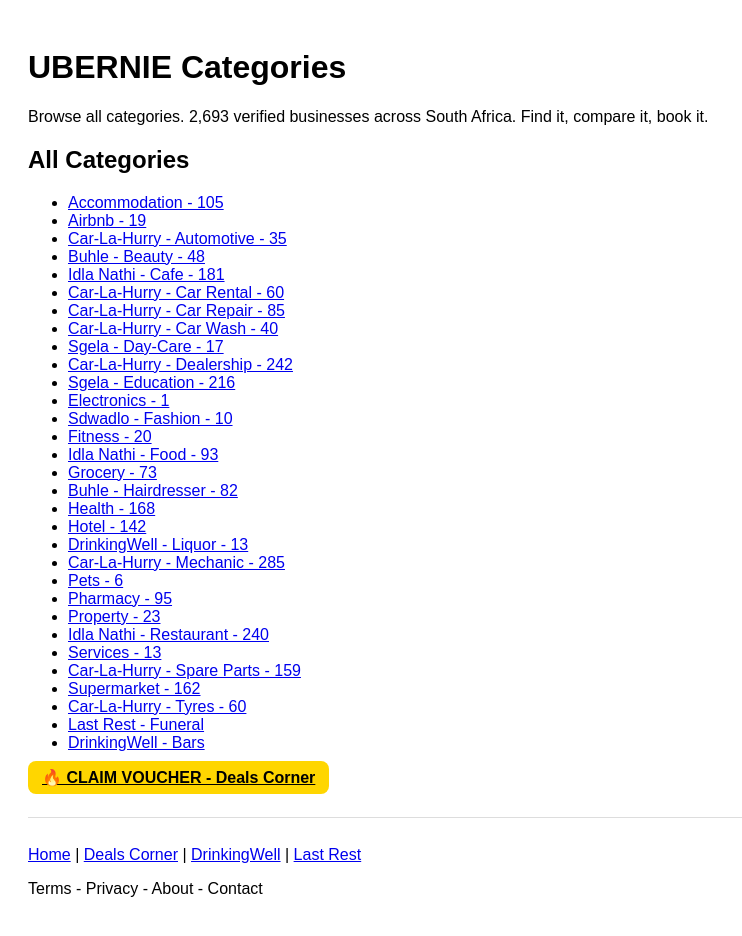
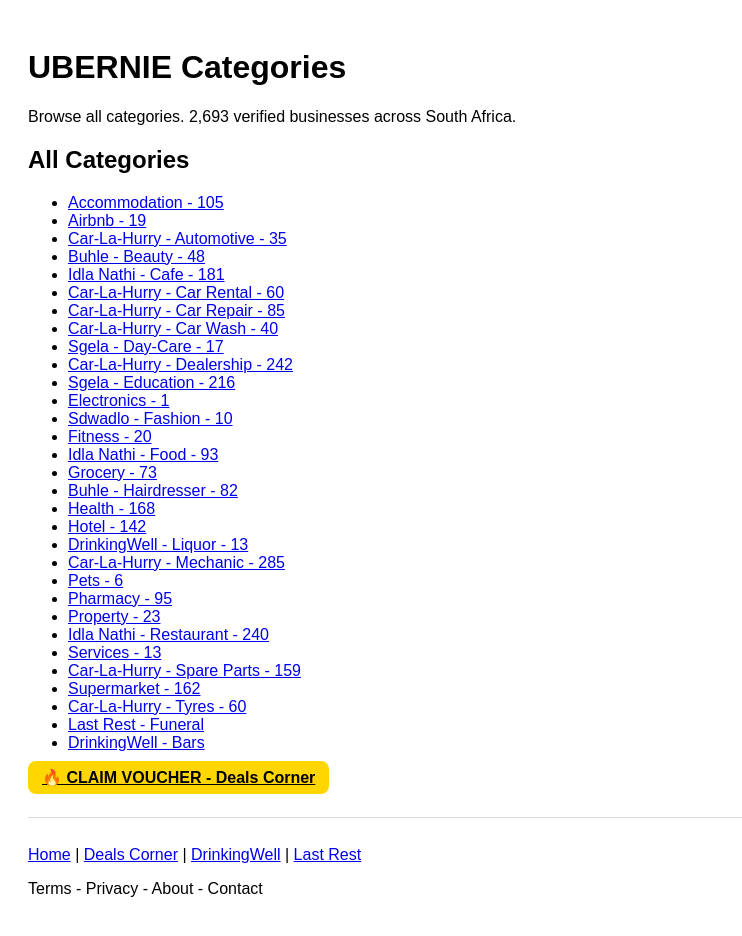
Before and after one commit to HloniHypnotiseMe/ubernie, a plain HTML site: page categories.html in a window 1280 px wide. Shown: the whole page, without its empty margins (0-742 px from the left). Drawn offline with Linux system fonts and the light colour scheme.

```diff
--- a/categories.html
+++ b/categories.html
@@ -3,7 +3,7 @@
 <title>Ubernie Categories | All Categories South Africa</title></head>
 <body style='font-family:sans-serif;padding:20px'>
 <h1>UBERNIE Categories</h1>
-<p>Browse all categories. 2,693 verified businesses across South Africa. Find it, compare it, book it.</p>
+<p>Browse all categories. 2,693 verified businesses across South Africa.</p>
 <h2>All Categories</h2>
 <ul>
 <li><a href="accommodation.html">Accommodation - 105</a></li>
```
